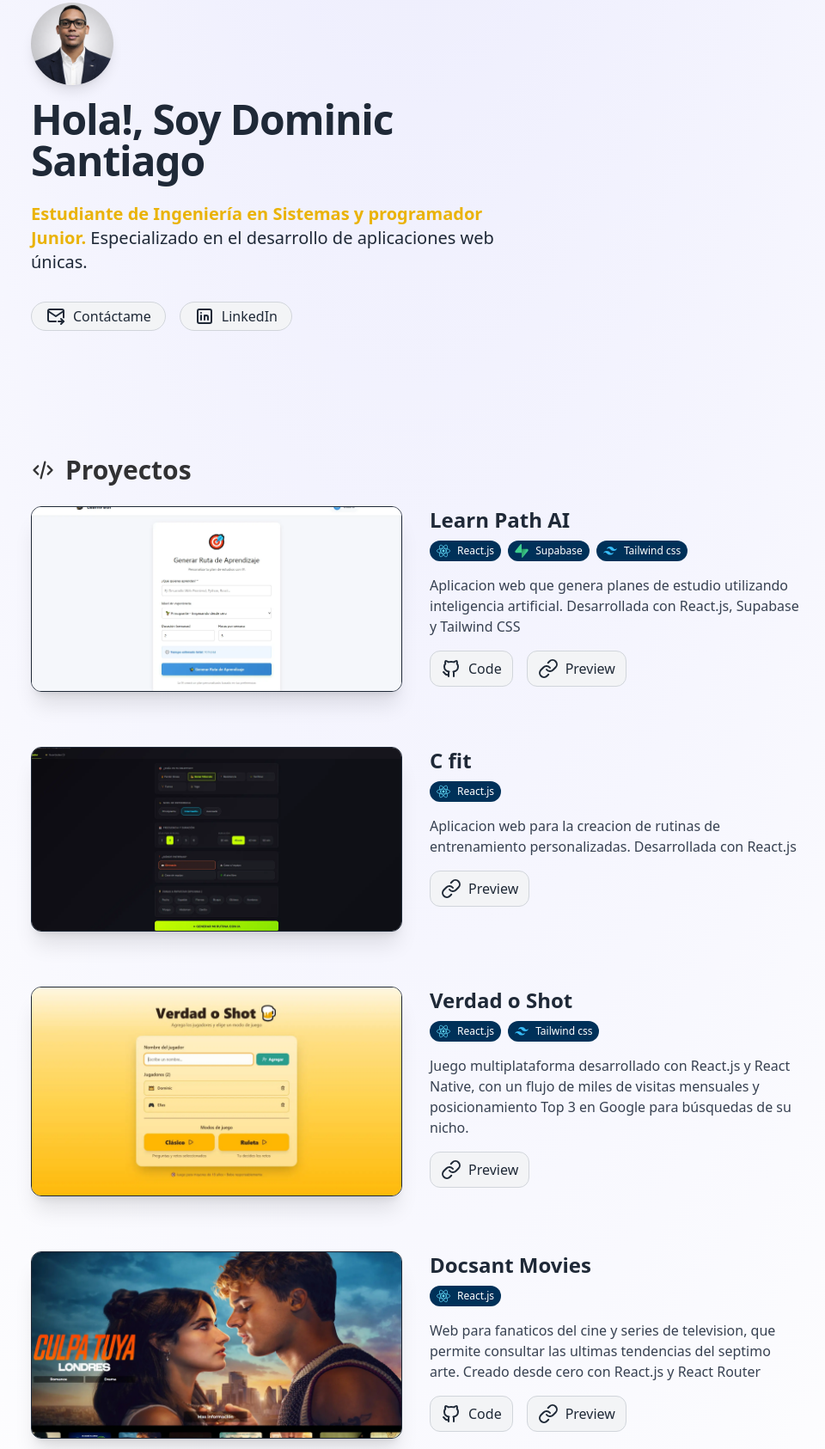
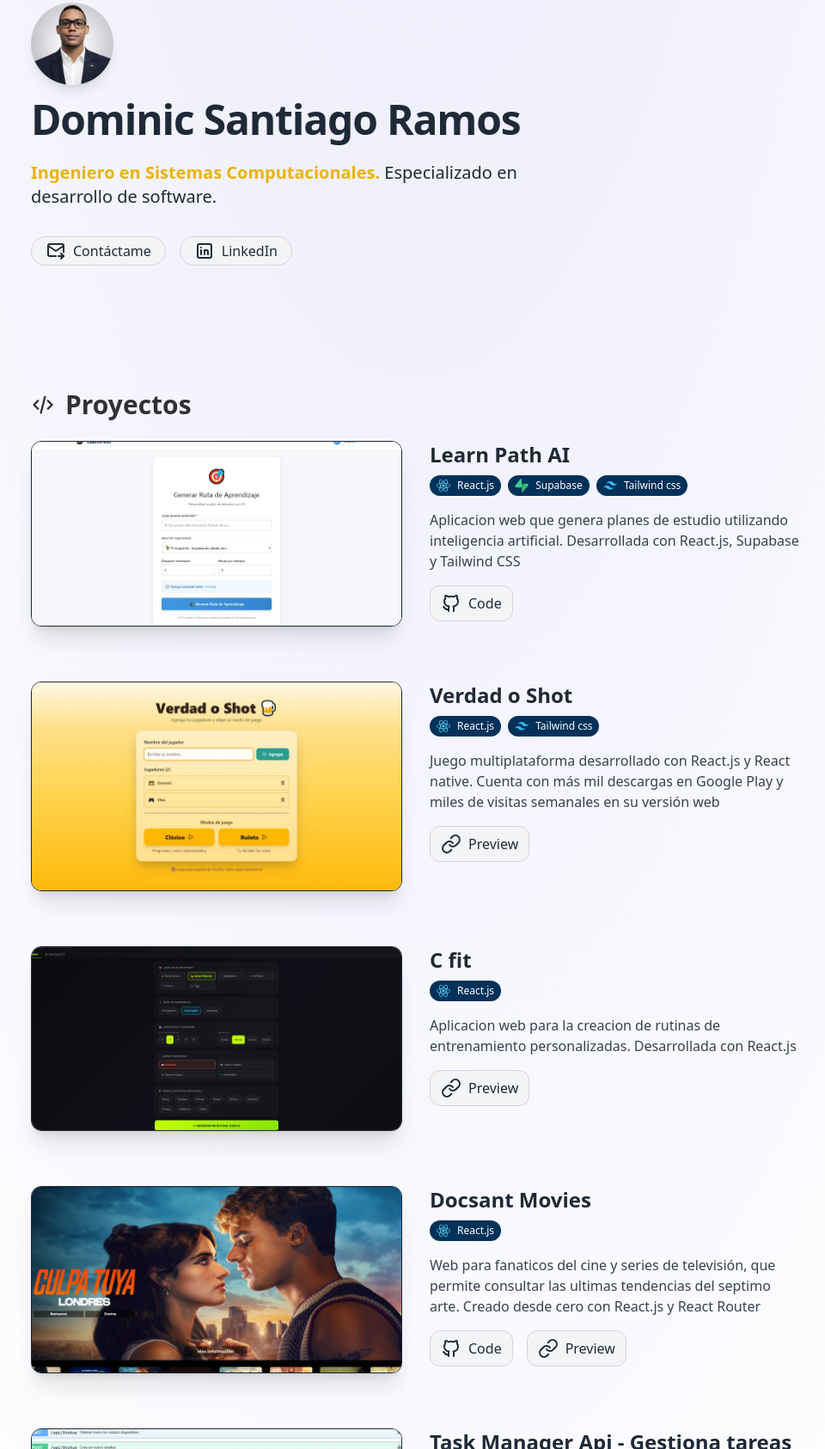
Before and after one commit to Doc1325/Portfolio, an Astro site: page / in a window 1280 px wide. Shown: the part 141-1827 px from the top of the page at 86% size, without its empty margins (156-1116 px from the left). Built offline with nearby package versions, Linux system fonts and the light colour scheme; Astro itself is replaced by a stand-in of ours.

Commit message:
fix in copywriting

```diff
--- a/package.json
+++ b/package.json
@@ -13,7 +13,7 @@
     "@astrojs/check": "0.5.6",
     "@astrojs/tailwind": "5.1.0",
     "@fontsource-variable/onest": "5.0.2",
-    "astro": "4.4.5",
+    "astro": "^4.16.19",
     "astro-robots-txt": "1.0.0",
     "tailwindcss": "3.4.1",
     "typescript": "5.3.3"
--- a/src/components/Hero.astro
+++ b/src/components/Hero.astro
@@ -24,15 +24,14 @@ import SocialPill from "@/components/SocialPill.astro"
   <h1
     class="text-4xl font-bold tracking-tight text-gray-800 sm:text-5xl dark:text-white"
   >
-    Hola!, Soy Dominic Santiago
+  Dominic Santiago Ramos
   </h1>
   <p
     class="mt-6 text-xl text-gray-800 dark:[&>strong]:text-yellow-200 [&>strong]:text-yellow-500 [&>strong]:font-semibold dark:text-gray-300"
   >
      <strong
-      >Estudiante de Ingeniería en Sistemas y programador Junior.</strong
-    > Especializado en el desarrollo de aplicaciones web
-    únicas.
+      >Ingeniero en Sistemas Computacionales.</strong
+    > Especializado en desarrollo de software.
   </p>
   <nav class="flex flex-wrap gap-4 mt-8">
     <SocialPill href="mailto:dominicsant3@gmail.com">
--- a/src/components/Projects.astro
+++ b/src/components/Projects.astro
@@ -52,11 +52,19 @@ const PROJECTS = [
     title: "Learn Path AI",
     description:
       "Aplicacion web que genera planes de estudio utilizando inteligencia artificial. Desarrollada con React.js, Supabase y Tailwind CSS",
-    link: "https://learnpathgenerator.netlify.app/",
     github: "https://github.com/Doc1325/Learn-Path",
 
     image: "/projects/learnpath.webp ",
     tags: [TAGS.NEXT,  TAGS.Supabase, TAGS.Tailwind],
+  },
+
+    {
+    title: "Verdad o Shot",
+    description:
+      "Juego multiplataforma desarrollado con React.js y React native. Cuenta con más mil descargas en Google Play y miles de visitas semanales en su versión web",
+    link: "https://verdadoshot.com",
+    image: "/projects/verdadoshot.webp ",
+    tags: [TAGS.NEXT, TAGS.Tailwind],
   },
 
   {
@@ -67,18 +75,11 @@ const PROJECTS = [
     image: "/projects/cfit.webp ",
     tags: [TAGS.NEXT],
   },
-  {
-    title: "Verdad o Shot",
-    description:
-      "Juego multiplataforma desarrollado con React.js y React Native, con un flujo de miles de visitas mensuales y posicionamiento Top 3 en Google para búsquedas de su nicho.",
-    link: "https://verdadoshot.com",
-    image: "/projects/verdadoshot.webp ",
-    tags: [TAGS.NEXT, TAGS.Tailwind],
-  },
+
   {
     title: "Docsant Movies",
     description:
-      "Web para fanaticos del cine y series de television, que permite consultar las ultimas tendencias del septimo arte. Creado desde cero con React.js y React Router",
+      "Web para fanaticos del cine y series de televisión, que permite consultar las ultimas tendencias del septimo arte. Creado desde cero con React.js y React Router",
     link: "https://docsantmovies.netlify.app/",
     github: "https://github.com/Doc1325/Docsant-Movies",
     image: "/projects/docsantmovies.webp",
```
Also changed, not shown: 1 other file.
